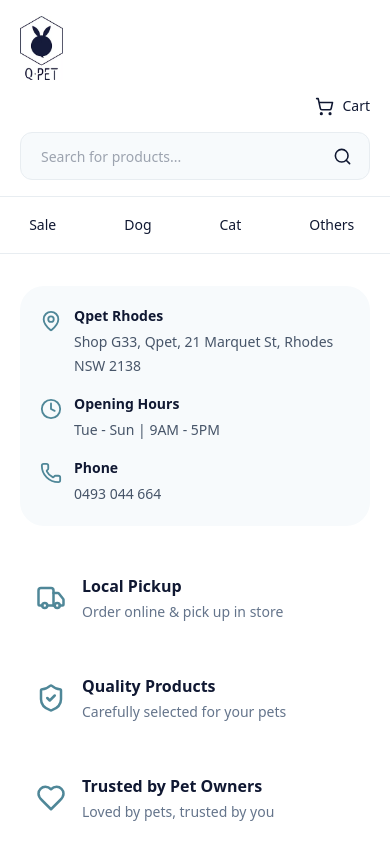
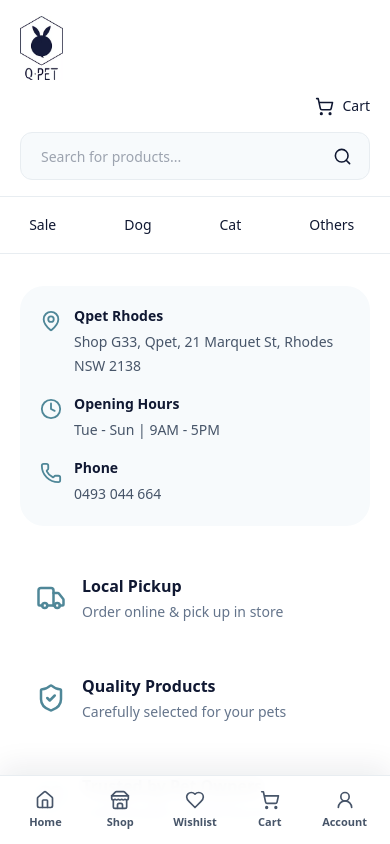
Before and after one commit to Yuki-LLM/Qpet-Rhodes, a Next.js app: page / in a window 390 px wide. Shown: the top 844 px of the page. Built offline with nearby package versions, Linux system fonts and the light colour scheme; no server answers; the database is empty.

Commit message:
Improve mobile navigation and order cancellation

```diff
--- a/app/admin/orders/page.tsx
+++ b/app/admin/orders/page.tsx
@@ -4,6 +4,13 @@
 import type { OrderStatus } from "@/lib/types";
 
 const statuses: OrderStatus[] = ["New Order", "Preparing", "Ready for Pickup", "Completed", "Cancelled"];
+
+function statusClass(status: OrderStatus) {
+  if (status === "Cancelled") return "bg-clay/10 text-clay";
+  if (status === "Ready for Pickup") return "bg-qpet-soft text-qpet-dark";
+  if (status === "Completed") return "bg-slate-100 text-slate-600";
+  return "bg-sea/10 text-sea";
+}
 
 export default async function AdminOrdersPage() {
   const orders = await getAdminOrders();
@@ -14,7 +21,12 @@
         <article key={order.id} className="rounded-md border border-stone-200 bg-white p-5 shadow-sm">
           <div className="grid gap-4 lg:grid-cols-[1fr_auto]">
             <div>
-              <h2 className="font-semibold">Order #{order.id.slice(0, 8)}</h2>
+              <div className="flex flex-wrap items-center gap-2">
+                <h2 className="font-semibold">Order #{order.id.slice(0, 8)}</h2>
+                <span className={`rounded-full px-3 py-1 text-xs font-bold ${statusClass(order.status)}`}>
+                  {order.status}
+                </span>
+              </div>
               <p className="mt-1 text-sm text-stone-600">
                 {order.full_name} / {order.phone} / {order.email}
               </p>
--- a/app/layout.tsx
+++ b/app/layout.tsx
@@ -11,7 +11,7 @@
 export default function RootLayout({ children }: Readonly<{ children: React.ReactNode }>) {
   return (
     <html lang="en">
-      <body className="min-h-screen font-sans antialiased">
+      <body className="min-h-screen pb-20 font-sans antialiased sm:pb-0">
         <Header />
         {children}
       </body>
--- a/app/orders/page.tsx
+++ b/app/orders/page.tsx
@@ -5,7 +5,12 @@
 import { getCurrentUser } from "@/lib/supabase/server";
 import { formatMoney } from "@/lib/utils/format";
 
-export default async function OrdersPage() {
+export default async function OrdersPage({
+  searchParams
+}: {
+  searchParams: Promise<{ message?: string }>;
+}) {
+  const params = await searchParams;
   const [user, orders] = await Promise.all([getCurrentUser(), getCustomerOrders()]);
 
   if (!user) {
@@ -21,6 +26,9 @@
       <div>
         <h1 className="text-3xl font-bold">Orders</h1>
         <p className="mt-2 text-stone-600">Track your pickup reservations.</p>
+        {params.message ? (
+          <p className="mt-4 rounded-2xl bg-qpet-soft p-3 text-sm font-semibold text-qpet-dark">{params.message}</p>
+        ) : null}
       </div>
       {!orders.length ? (
         <EmptyState title="No orders yet" body="Your pickup reservations will appear here." actionHref="/products" actionLabel="Shop products" />
--- a/components/header.tsx
+++ b/components/header.tsx
@@ -1,7 +1,7 @@
 import Image from "next/image";
 import Link from "next/link";
 import { Suspense } from "react";
-import { Boxes, ClipboardList, Heart, HeartPulse, LayoutDashboard, LogOut, Search, ShoppingCart, UserRound } from "lucide-react";
+import { Boxes, ClipboardList, Heart, HeartPulse, Home, LayoutDashboard, LogOut, Search, ShoppingCart, Store, UserRound } from "lucide-react";
 import { signOut } from "@/lib/actions/auth";
 import { HeaderNav } from "@/components/header-nav";
 import { siteConfig } from "@/lib/config";
@@ -14,6 +14,7 @@
 
   if (isAdmin) {
     return (
+      <>
         <header className="sticky top-0 z-40 border-b border-line bg-white/95 backdrop-blur">
           <div className="container-shell flex flex-wrap items-center justify-between gap-4 py-4">
             <Link href="/admin" className="flex items-center gap-3">
@@ -63,7 +64,7 @@
             </div>
           </div>
 
-        <div className="border-t border-line">
+          <div className="hidden border-t border-line sm:block">
             <nav className="container-shell flex min-h-14 items-center justify-center gap-2 overflow-x-auto text-sm font-medium">
               <Link href="/admin" className="btn-secondary py-2">
                 <LayoutDashboard size={17} />
@@ -84,10 +85,30 @@
             </nav>
           </div>
         </header>
+        <nav className="fixed inset-x-0 bottom-0 z-50 grid grid-cols-4 border-t border-line bg-white/95 px-2 py-2 text-[11px] font-semibold text-slate-600 shadow-[0_-8px_30px_rgba(16,24,50,0.08)] backdrop-blur sm:hidden">
+          <Link href="/admin" className="grid justify-items-center gap-1 rounded-xl px-2 py-1.5 hover:bg-qpet-soft hover:text-qpet-dark">
+            <LayoutDashboard size={20} />
+            Dashboard
+          </Link>
+          <Link href="/admin/products" className="grid justify-items-center gap-1 rounded-xl px-2 py-1.5 hover:bg-qpet-soft hover:text-qpet-dark">
+            <Boxes size={20} />
+            Products
+          </Link>
+          <Link href="/admin/orders" className="grid justify-items-center gap-1 rounded-xl px-2 py-1.5 hover:bg-qpet-soft hover:text-qpet-dark">
+            <ClipboardList size={20} />
+            Orders
+          </Link>
+          <Link href="/admin/wishlist" className="grid justify-items-center gap-1 rounded-xl px-2 py-1.5 hover:bg-qpet-soft hover:text-qpet-dark">
+            <HeartPulse size={20} />
+            Wishlist
+          </Link>
+        </nav>
+      </>
     );
   }
 
   return (
+    <>
       <header className="sticky top-0 z-40 border-b border-line bg-white/95 backdrop-blur">
         <div className="container-shell grid gap-4 py-4 lg:grid-cols-[260px_1fr_300px] lg:items-center">
           <Link href="/" className="flex items-center gap-3">
@@ -156,5 +177,28 @@
           </Suspense>
         </div>
       </header>
+      <nav className="fixed inset-x-0 bottom-0 z-50 grid grid-cols-5 border-t border-line bg-white/95 px-2 py-2 text-[11px] font-semibold text-slate-600 shadow-[0_-8px_30px_rgba(16,24,50,0.08)] backdrop-blur sm:hidden">
+        <Link href="/" className="grid justify-items-center gap-1 rounded-xl px-2 py-1.5 hover:bg-qpet-soft hover:text-qpet-dark">
+          <Home size={20} />
+          Home
+        </Link>
+        <Link href="/products" className="grid justify-items-center gap-1 rounded-xl px-2 py-1.5 hover:bg-qpet-soft hover:text-qpet-dark">
+          <Store size={20} />
+          Shop
+        </Link>
+        <Link href="/wishlist" className="grid justify-items-center gap-1 rounded-xl px-2 py-1.5 hover:bg-qpet-soft hover:text-qpet-dark">
+          <Heart size={20} />
+          Wishlist
+        </Link>
+        <Link href="/cart" className="grid justify-items-center gap-1 rounded-xl px-2 py-1.5 hover:bg-qpet-soft hover:text-qpet-dark">
+          <ShoppingCart size={20} />
+          Cart
+        </Link>
+        <Link href={user ? "/account" : "/login"} className="grid justify-items-center gap-1 rounded-xl px-2 py-1.5 hover:bg-qpet-soft hover:text-qpet-dark">
+          <UserRound size={20} />
+          Account
+        </Link>
+      </nav>
+    </>
   );
 }
--- a/lib/actions/shop.ts
+++ b/lib/actions/shop.ts
@@ -197,14 +197,20 @@
     redirect("/orders?message=This order can no longer be cancelled.");
   }
 
-  await supabase
+  const { error } = await supabase
     .from("orders")
     .update({ status: "Cancelled" })
     .eq("id", orderId)
     .eq("user_id", user.id);
 
+  if (error) {
+    redirect("/orders?message=Order could not be cancelled. Please contact the store.");
+  }
+
   revalidatePath("/orders");
   revalidatePath("/account");
+  revalidatePath("/admin/orders");
+  redirect("/orders?message=Your order has been cancelled.");
 }
 
 export async function createPickupOrder(formData: FormData) {
```
Also changed, not shown: 2 other files (tests, documents, lock files or other folders). Lines whose indentation alone changed are shown as unchanged.
